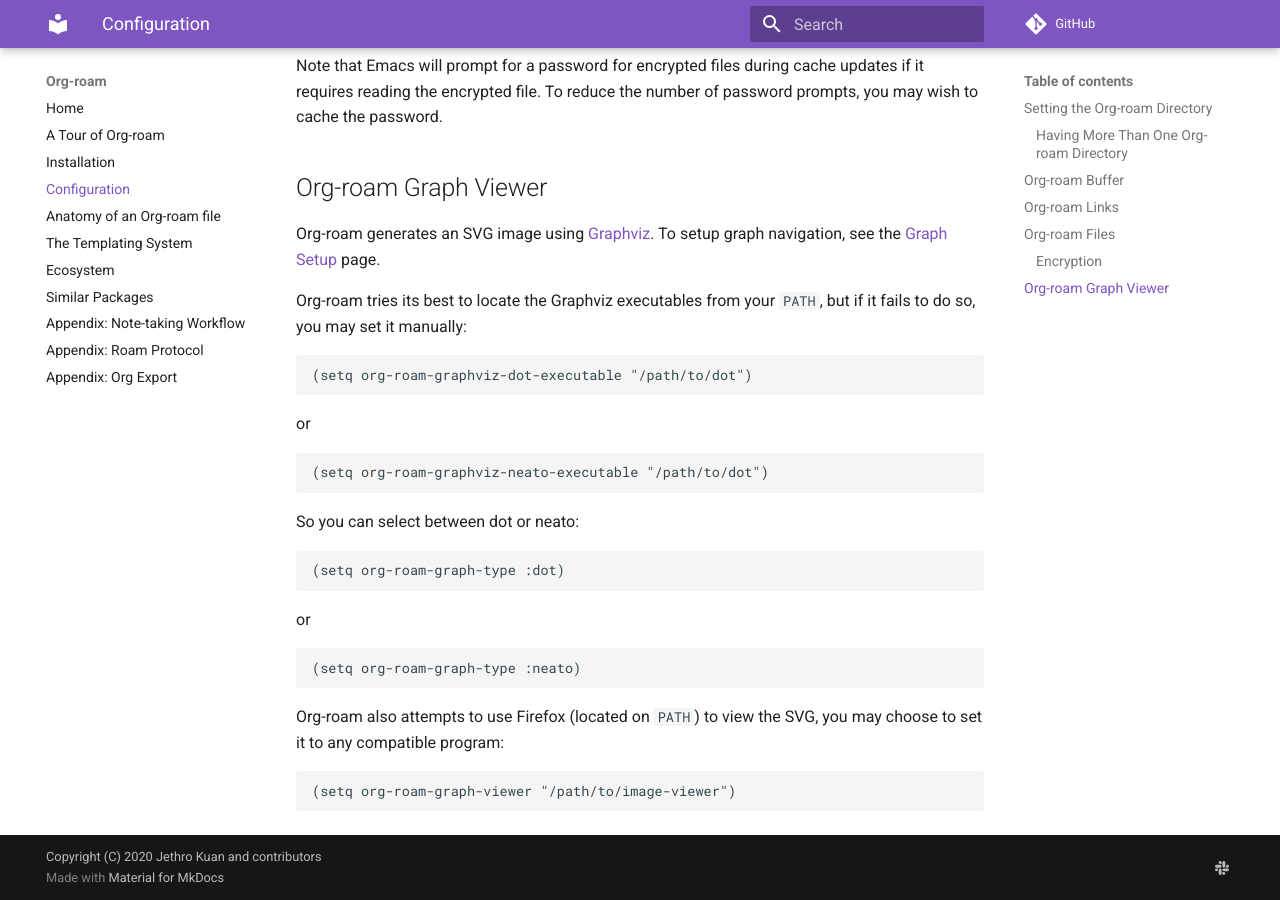
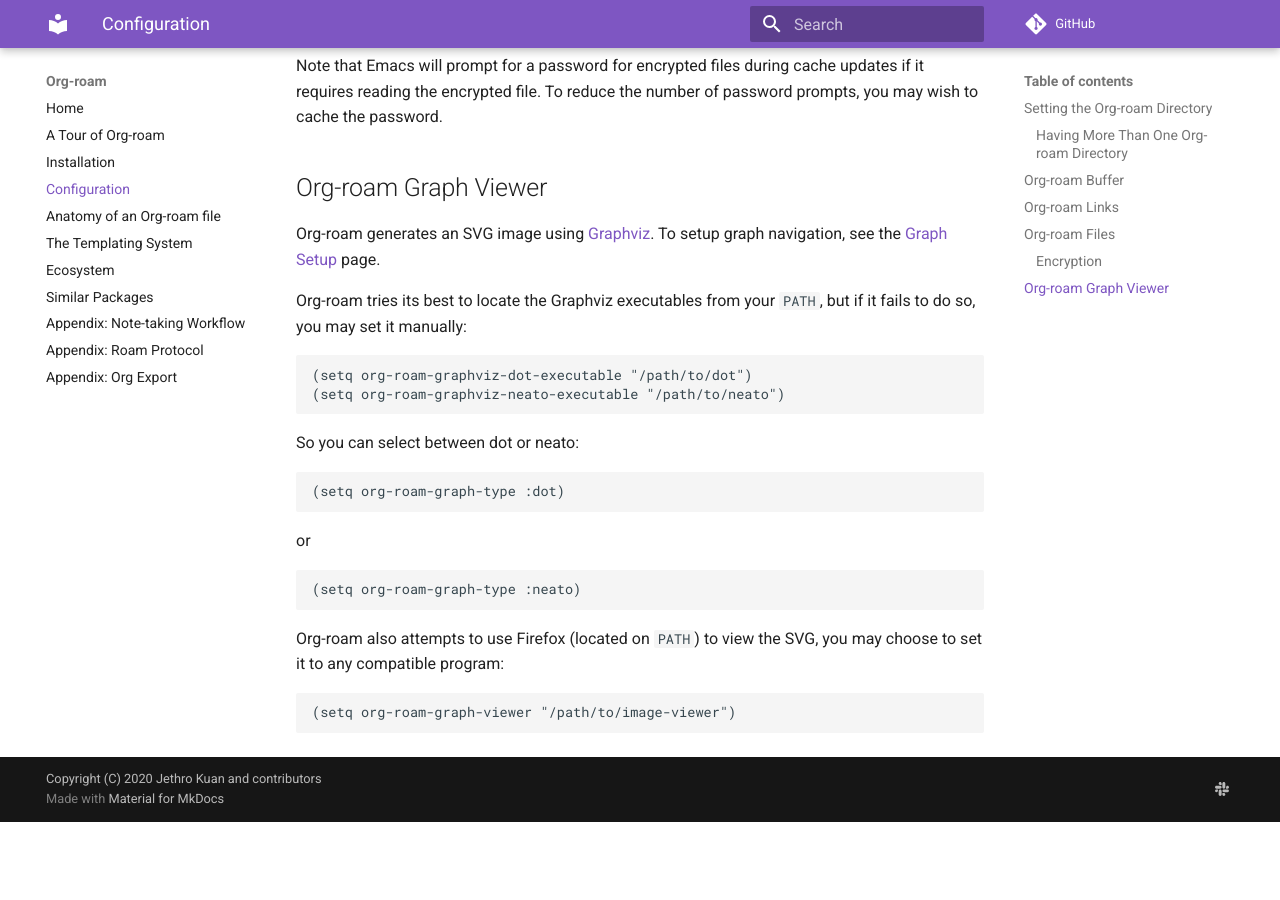
Before and after one commit to org-roam/org-roam, an MkDocs documentation site: the page built from doc/configuration.md, in a window 1280 px wide and 900 px high, scrolled down 1824 px. Built offline with MkDocs 1.6.1 and Material for MkDocs 9.7.7, drawn with Linux system fonts in a browser that asks for light colours; comment, search, counter and statistics services are not loaded; after the commit the page ends 2646 px from its top, so only the background shows below that.

Commit message:
Small fix in neato configuration doc

````diff
--- a/doc/configuration.md
+++ b/doc/configuration.md
@@ -99,12 +99,7 @@ Org-roam tries its best to locate the Graphviz executables from your
 
 ```
 (setq org-roam-graphviz-dot-executable "/path/to/dot")
-```
-
-or
-
-```
-(setq org-roam-graphviz-neato-executable "/path/to/dot")
+(setq org-roam-graphviz-neato-executable "/path/to/neato")
 ```
 
 So you can select between dot or neato:
````
